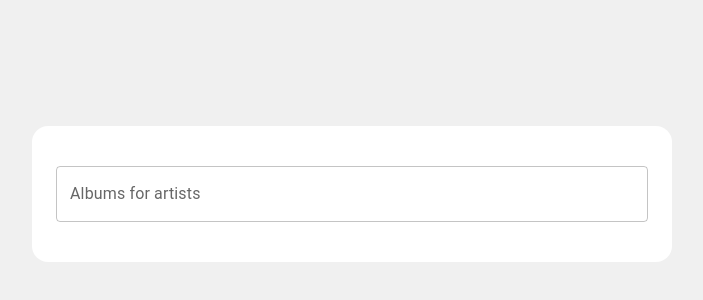
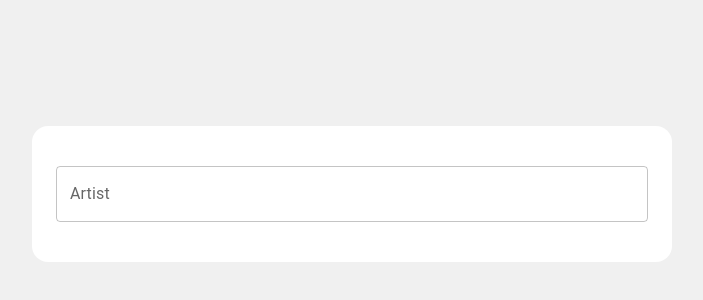
Before and after one commit to IsaacUre42/Lala-dle, a React (Vite) app: page / in a window 1280 px wide. Shown: the part 206-506 px from the top of the page, without its empty margins (288-991 px from the left). Built offline with nearby package versions, Linux system fonts and the light colour scheme; what musicbrainz-api would draw is missing.

Commit message:
Fixed formatting when modal is open

```diff
--- a/src/components/Albums.tsx
+++ b/src/components/Albums.tsx
@@ -101,13 +101,13 @@ function Albums () {
 
     return (
         <Box sx={{background: 'black', height: '100vh', width: '100vw'}}>
+            {selectedAlbum ? <AlbumDetails mbid={selectedAlbum} artist={query} handleClose={handleSelectedClosed} /> : null}
             <Box sx={{background: 'white', height: '10vh', width: '100vw', display: 'flex'}}>
                 <Container>
                     <Search />
                 </Container>
             </Box>
             <Box sx={{background: 'black', height: '90vh', width: '100vw'}}>
-                {selectedAlbum ? <AlbumDetails mbid={selectedAlbum} artist={query} handleClose={handleSelectedClosed} /> : null}
                 <Container id="scrolling" sx={{overflowX: 'none', paddingTop: '15vh',minWidth: '100%', scrollbarWidth: 'none', '&::-webkit-scrollbar': { display: 'none' }}}>
                     {loading ?
                     <div style={{display: 'flex', justifyContent: 'center', alignItems: 'center', height: '100%'}}>
--- a/src/components/Search.tsx
+++ b/src/components/Search.tsx
@@ -13,7 +13,7 @@ function Search () {
     }
 
     return (
-        <TextField id="outlined-basic" label="Albums for artists" variant="outlined" fullWidth
+        <TextField id="outlined-basic" label="Artist" variant="outlined" fullWidth
                    onChange={(event) => setArtist(event.target.value)}
                    value={artist}
                    onKeyDown={(event) => searchArtist(event)}
```
